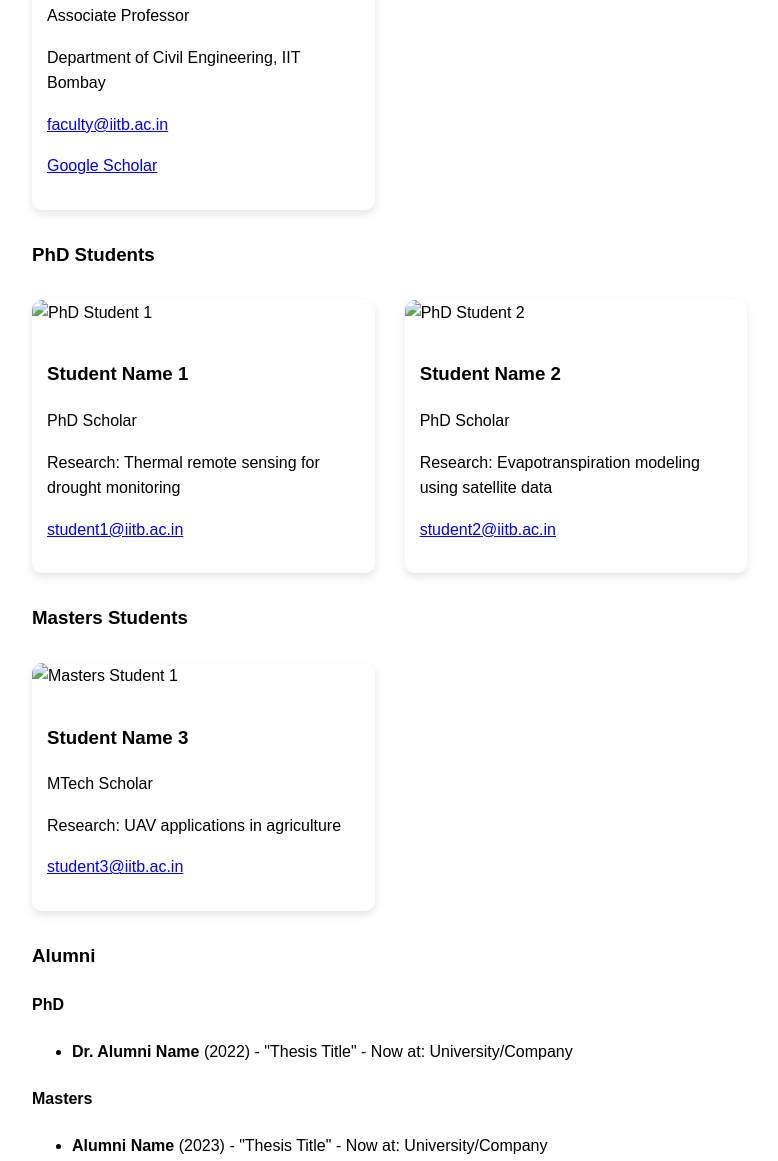
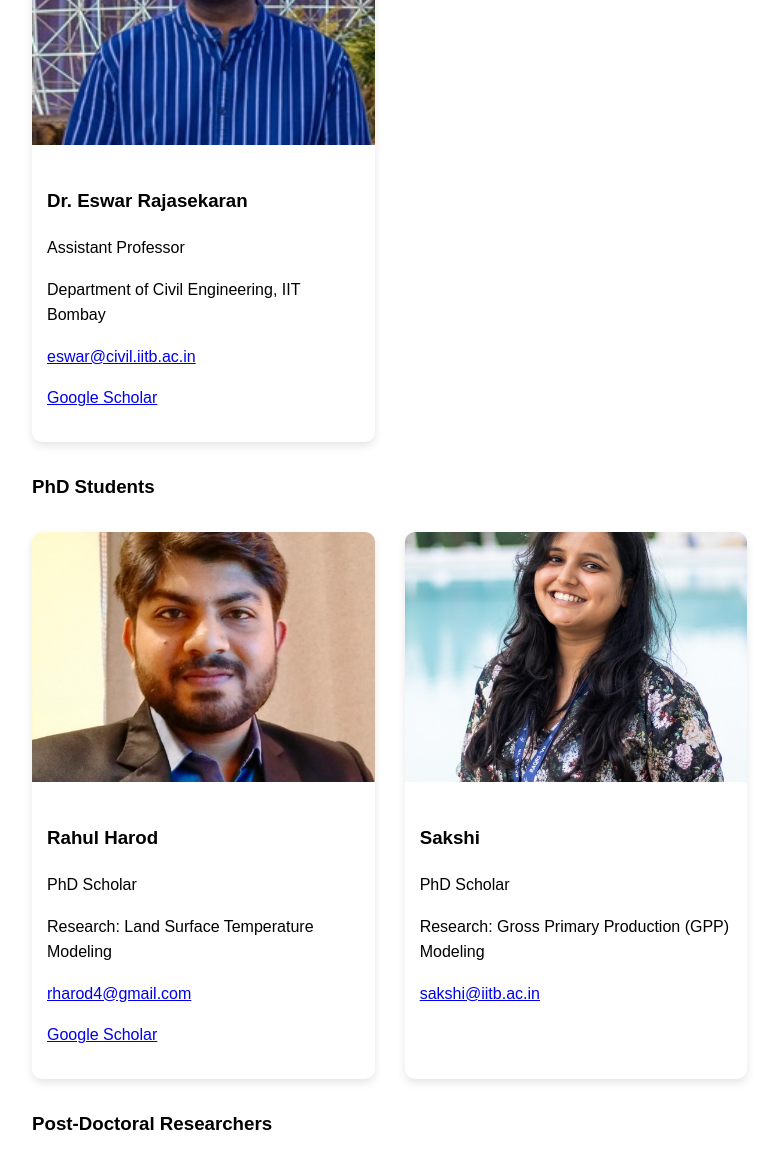
Before and after one commit to tealiitb/Teal, a plain HTML site: page students.html in a window 1280 px wide. Shown: the part 445-1606 px from the top of the page, without its empty margins (64-842 px from the left). Drawn offline with Linux system fonts and the light colour scheme.

Commit message:
Team Page Some Info Added.

```diff
--- a/students.html
+++ b/students.html
@@ -45,13 +45,13 @@
     <h3>Principal Investigator</h3>
     <div class="team-grid">
         <div class="team-member">
-            <img src="../Images/faculty.jpg" alt="Faculty Name">
+            <img src="./Images/Team/Eswar_Sir.jpeg" alt="Prof. Eswar Rajasekaran">
             <div class="team-info">
-                <h3>Dr. Faculty Name</h3>
-                <p class="position">Associate Professor</p>
+                <h3>Dr. Eswar Rajasekaran</h3>
+                <p class="position">Assistant Professor</p>
                 <p>Department of Civil Engineering, IIT Bombay</p>
-                <p><a href="mailto:faculty@iitb.ac.in">faculty@iitb.ac.in</a></p>
-                <p><a href="https://scholar.google.com/citations?user=XXXX" target="_blank">Google Scholar</a></p>
+                <p><a href="mailto:eswar@civil.iitb.ac.in">eswar@civil.iitb.ac.in</a></p>
+                <p><a href="https://scholar.google.co.in/citations?user=joKpQjIAAAAJ&hl=en" target="_blank">Google Scholar</a></p>
             </div>
         </div>
     </div>
@@ -59,50 +59,58 @@
     <h3>PhD Students</h3>
     <div class="team-grid">
         <div class="team-member">
-            <img src="../Images/student1.jpg" alt="PhD Student 1">
+            <img src="./Images/Team/Rahul.jpeg" alt="Rahul Harod">
             <div class="team-info">
-                <h3>Student Name 1</h3>
+                <h3>Rahul Harod</h3>
                 <p class="position">PhD Scholar</p>
-                <p>Research: Thermal remote sensing for drought monitoring</p>
-                <p><a href="mailto:student1@iitb.ac.in">student1@iitb.ac.in</a></p>
+                <p>Research: Land Surface Temperature Modeling</p>
+                <p><a href="mailto:rharod4@gmail.com">rharod4@gmail.com</a></p>
+                <p><a href="https://scholar.google.com/citations?user=XXXX" target="_blank">Google Scholar</a></p>
             </div>
         </div>
+
         <div class="team-member">
-            <img src="../Images/student2.jpg" alt="PhD Student 2">
+            <img src="./Images/Team/Sakshi.jpeg" alt="Sakshi">
             <div class="team-info">
-                <h3>Student Name 2</h3>
+                <h3>Sakshi</h3>
                 <p class="position">PhD Scholar</p>
-                <p>Research: Evapotranspiration modeling using satellite data</p>
-                <p><a href="mailto:student2@iitb.ac.in">student2@iitb.ac.in</a></p>
+                <p>Research: Gross Primary Production (GPP) Modeling</p>
+                <p><a href="mailto:sakshi@iitb.ac.in">sakshi@iitb.ac.in</a></p>
+            </div>
+        </div>
+    </div>
+
+    <h3>Post-Doctoral Researchers</h3>
+    <div class="team-grid">
+        <div class="team-member">
+            <img src="./Images/Team/Kukku Sara.jpeg" alt="Kukku Sara">
+            <div class="team-info">
+                <h3>Dr. Kukku Sara</h3>
+                <p class="position">Post-Doctoral Researcher</p>
+                <p>Research: Diurnal Land Surface Temperature Modeling</p>
+                <p><a href="mailto:kukku@iitb.ac.in">kukku@iitb.ac.in</a></p>
             </div>
         </div>
     </div>
 
     <h3>Masters Students</h3>
     <div class="team-grid">
-        <div class="team-member">
-            <img src="../Images/student3.jpg" alt="Masters Student 1">
-            <div class="team-info">
-                <h3>Student Name 3</h3>
-                <p class="position">MTech Scholar</p>
-                <p>Research: UAV applications in agriculture</p>
-                <p><a href="mailto:student3@iitb.ac.in">student3@iitb.ac.in</a></p>
-            </div>
-        </div>
+        <!-- Placeholder for future MTech students -->
+        <p>Information about MTech students will be updated soon.</p>
     </div>
 
     <h3>Alumni</h3>
     <div class="alumni-section">
         <h4>PhD</h4>
         <ul>
-            <li><strong>Dr. Alumni Name</strong> (2022) - "Thesis Title" - Now at: University/Company</li>
-            <!-- More alumni -->
+            <!-- Placeholder for future PhD alumni -->
+            <p>Information about PhD alumni will be updated soon.</p>
         </ul>
 
         <h4>Masters</h4>
         <ul>
-            <li><strong>Alumni Name</strong> (2023) - "Thesis Title" - Now at: University/Company</li>
-            <!-- More alumni -->
+            <!-- Placeholder for future Masters alumni -->
+            <p>Information about Masters alumni will be updated soon.</p>
         </ul>
     </div>
 </section>
```
Also changed, not shown: templates/students.html (+33 -25 lines), Images/Team/Eswar_Sir.jpeg (added), Images/Team/Kukku Sara.jpeg (added), Images/Team/Rahul.jpeg (added), Images/Team/Sakshi.jpeg (added).
